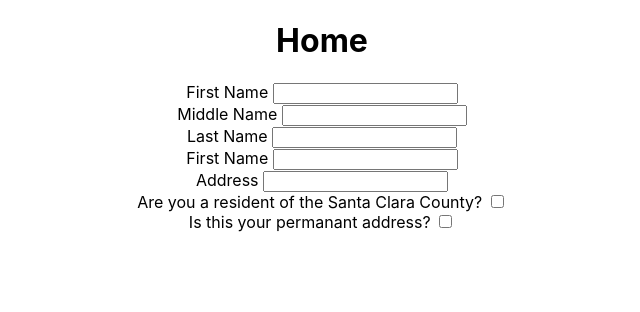
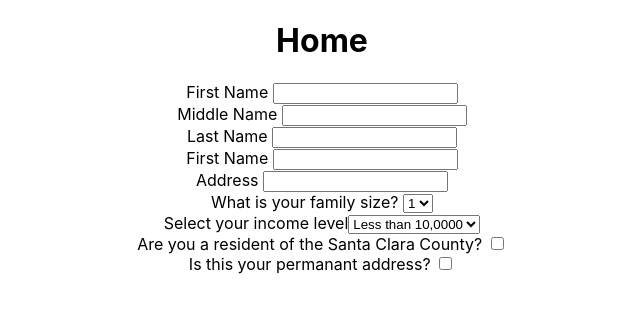
Before and after one commit to maya4ap/sunday, a React (Create React App) app: page / in a window 1280 px wide. Shown: the top 312 px of the page, without its empty margins (318-958 px from the left). Built offline with nearby package versions, Linux system fonts and the light colour scheme.

Commit message:
sat prog

```diff
--- a/src/App.js
+++ b/src/App.js
@@ -42,6 +42,40 @@ function App() {
 				<input type='text'/>
 			</div>
 			<div>
+				<label>What is your family size? </label>
+				<select>
+				<option value="1"> 1</option>
+				<option value="2"> 2</option>
+				<option value="3"> 3</option>
+				<option value="4"> 4</option>
+				<option value="5"> 5</option>
+
+
+
+				//tagged with dairy,meat,fish,etc.
+				//maybe above list is list of tags of products (ex:dole's cut pinapple=canned fruits,displays fruit after selection)
+
+			</select>
+			</div>
+
+					<div>
+			<label>Select your income level</label>
+			<select>
+				<option value="10,000"> Less than 10,0000</option>
+				<option value="10,000"> 10,0000-15,0000</option>
+				<option value="10,000"> 15,000-20,0000</option>
+				<option value="10,000"> 20,000-25,0000</option>
+				<option value="10,000"> 25,000-30,0000</option>
+				<option value="10,000"> 30,000-35,0000</option>
+				<option value="10,000"> 35,000-40,0000</option>
+
+				//tagged with dairy,meat,fish,etc.
+				//maybe above list is list of tags of products (ex:dole's cut pinapple=canned fruits,displays fruit after selection)
+
+			</select>
+
+		</div>
+			<div>
 				<label>Are you a resident of the Santa Clara County? </label>
 				<input type='checkbox'/>
 			</div>
```
